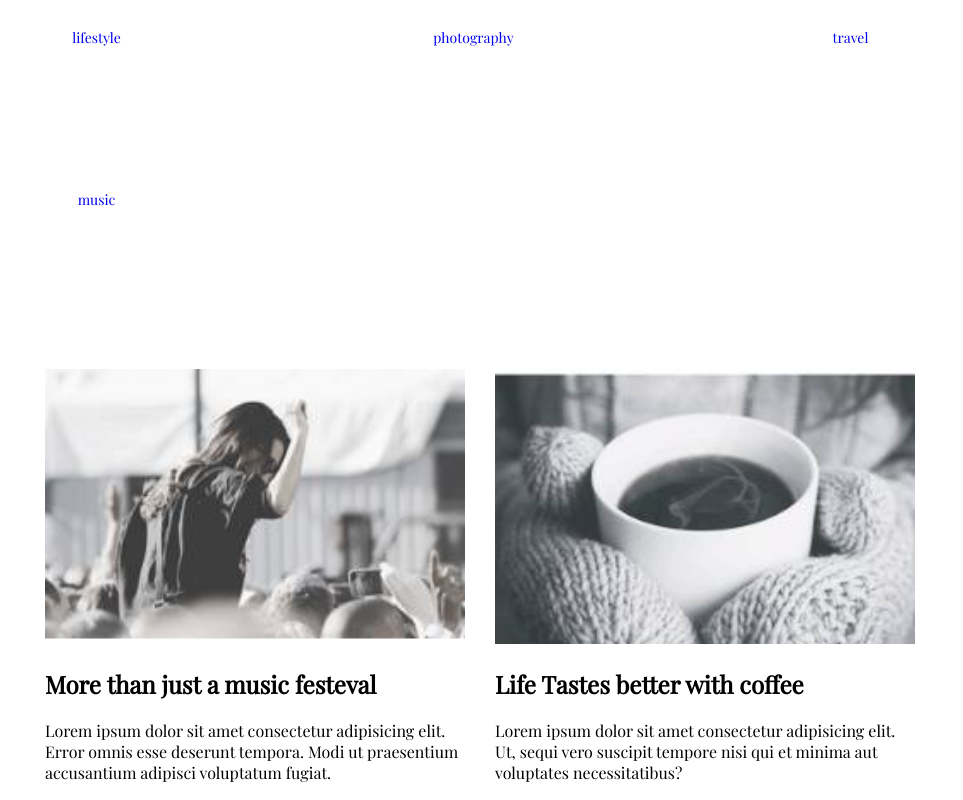
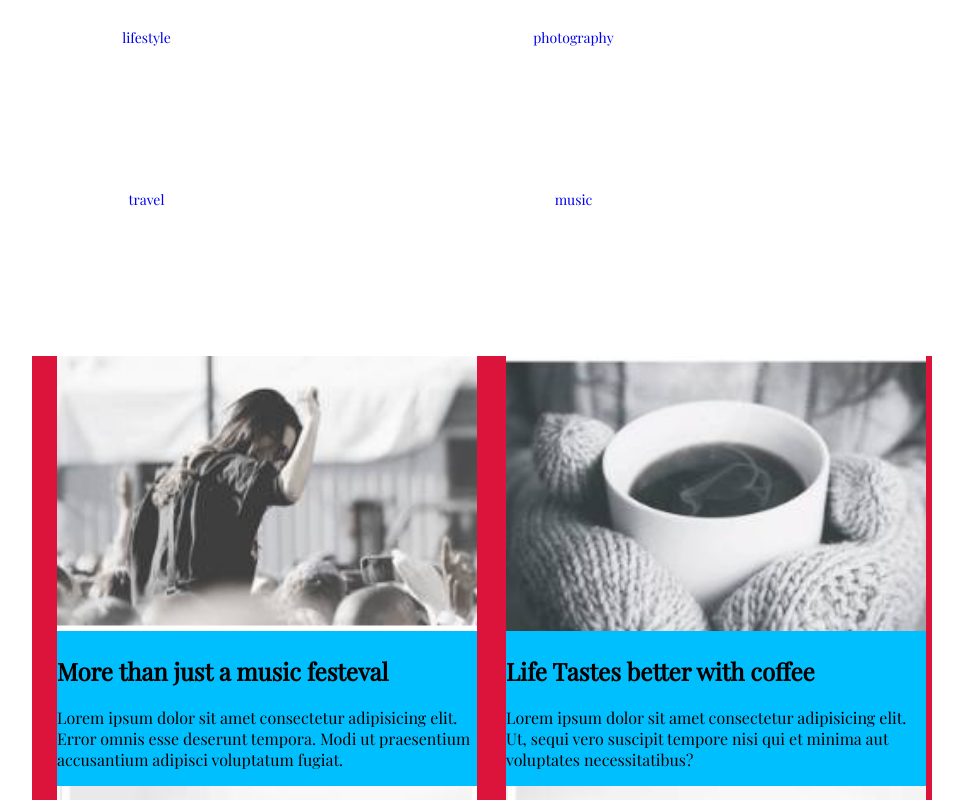
Before and after one commit to a1ryxgod/modul1-dz, a plain HTML site: page modul1-dz-master/modul1-dz-master/index.html in a window 1280 px wide. Shown: the top 800 px of the page, without its empty margins (158-1121 px from the left). Drawn offline with nearby package versions, Linux system fonts and the light colour scheme.

Commit message:
Add files via upload

```diff
--- a/modul1-dz-master/modul1-dz-master/css/index.css
+++ b/modul1-dz-master/modul1-dz-master/css/index.css
@@ -4,26 +4,25 @@ li {
     height: 42px;
     font-size: 14px;
     line-height: 24px;
-    color: #03a9f4;
+    color: blue;
     font-family: 'Playfair Display', serif;
     font-weight: 400;
     text-align: center;
     margin: 110px;
     margin-top: 10px;
-    margin-left: 150px;
+    margin-left: 200px;
 }
 
 .inner {
     width: 420px;
     display: inline-block;
     margin: auto;
-    padding: 13px;
-
+    margin-left: 25px;
+    background-color: deepskyblue;
 }
 
 button {
     display: inline-block;
-
     padding: 0;
     border: 1px solid black;
     font: inherit;
@@ -54,5 +53,5 @@ img {
 .main {
     width: 900px;
     margin: 0 auto;
-
+    background-color: crimson;
 }
--- a/modul1-dz-master/modul1-dz-master/index.html
+++ b/modul1-dz-master/modul1-dz-master/index.html
@@ -13,13 +13,15 @@
 </head>
 
 <body>
-    <ul>
-        <li><a href="https://www.faceit.com/ru"> lifestyle</a></li>
-        <li><a href="https://www.faceit.com/ru"> photography </a></li>
-        <li><a href="https://www.faceit.com/ru"> travel </a></li>
-        <li><a href="https://www.faceit.com/ru"> music </a></li>
-    </ul>
+    <header>
+        <ul>
+            <li><a href="https://www.faceit.com/ru"> lifestyle</a></li>
+            <li><a href="https://www.faceit.com/ru"> photography </a></li>
+            <li><a href="https://www.faceit.com/ru"> travel </a></li>
+            <li><a href="https://www.faceit.com/ru"> music </a></li>
 
+        </ul>
+    </header>
     <div class="main">
 
         <div class="inner">
```
